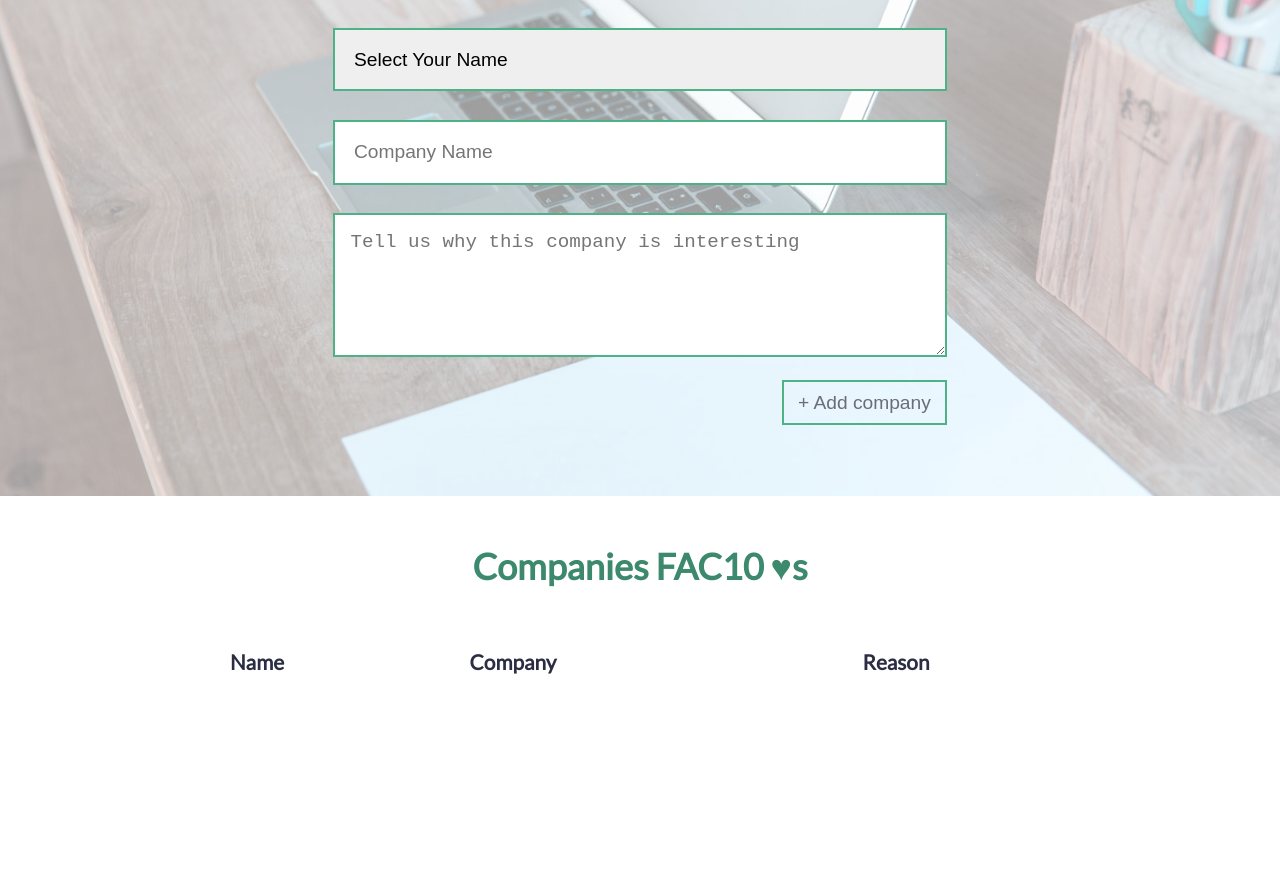
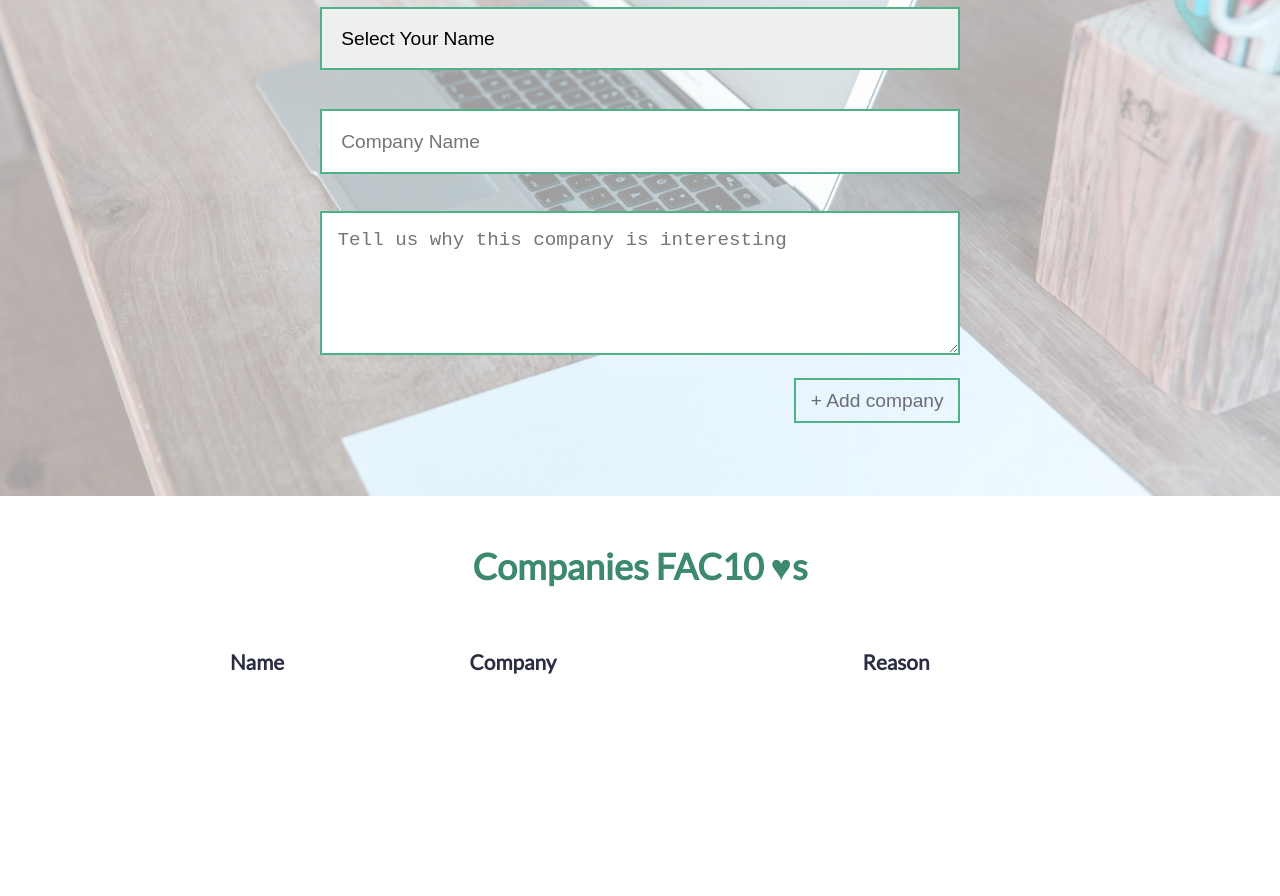
Before and after one commit to FAC10/week-6-jajascript, a website: page public/index.html in a window 1280 px wide. Shown: the part 215-1111 px from the top of the page. Drawn offline with Linux system fonts and the light colour scheme; no server answers.

Commit message:
fix the bug caused by absolute positioning on elements

```diff
--- a/public/styles.css
+++ b/public/styles.css
@@ -50,7 +50,6 @@ article {
   clip: rect(1px, 1px, 1px, 1px);
   height: 1px;
   overflow: hidden;
-  position: absolute;
   white-space: nowrap; /* added line */
   width: 1px;
 }
@@ -80,12 +79,21 @@ header {
   position: relative;
 }
 
-.companies-form-opacity-layer {
+.companies-form::after {
   background: rgba(255,255,255, 0.60);
   height: 100%;
   width: 100%;
   position: absolute;
   top: 0;
+  left: 0;
+  content: '';
+  z-index: 0;
+
+}
+
+.companies-form-opacity-layer {
+  z-index: 10;
+  position: relative;
 }
 
 .companies-form-input-header,
@@ -101,10 +109,6 @@ header {
   margin: 0 auto;
   width: 90%;
   min-height: 90%;
-  position: absolute;
-  left: 50%;
-  top: 50%;
-  transform: translate(-50%, -50%);
   overflow: hidden;
 }
 
@@ -118,7 +122,7 @@ header {
   /*background: yellow;*/
   min-height: 50%;
   margin: 1em auto 1em auto;
-  width: 60%;
+  max-width: 40em;
 }
 
 .companies-form-label,
```
